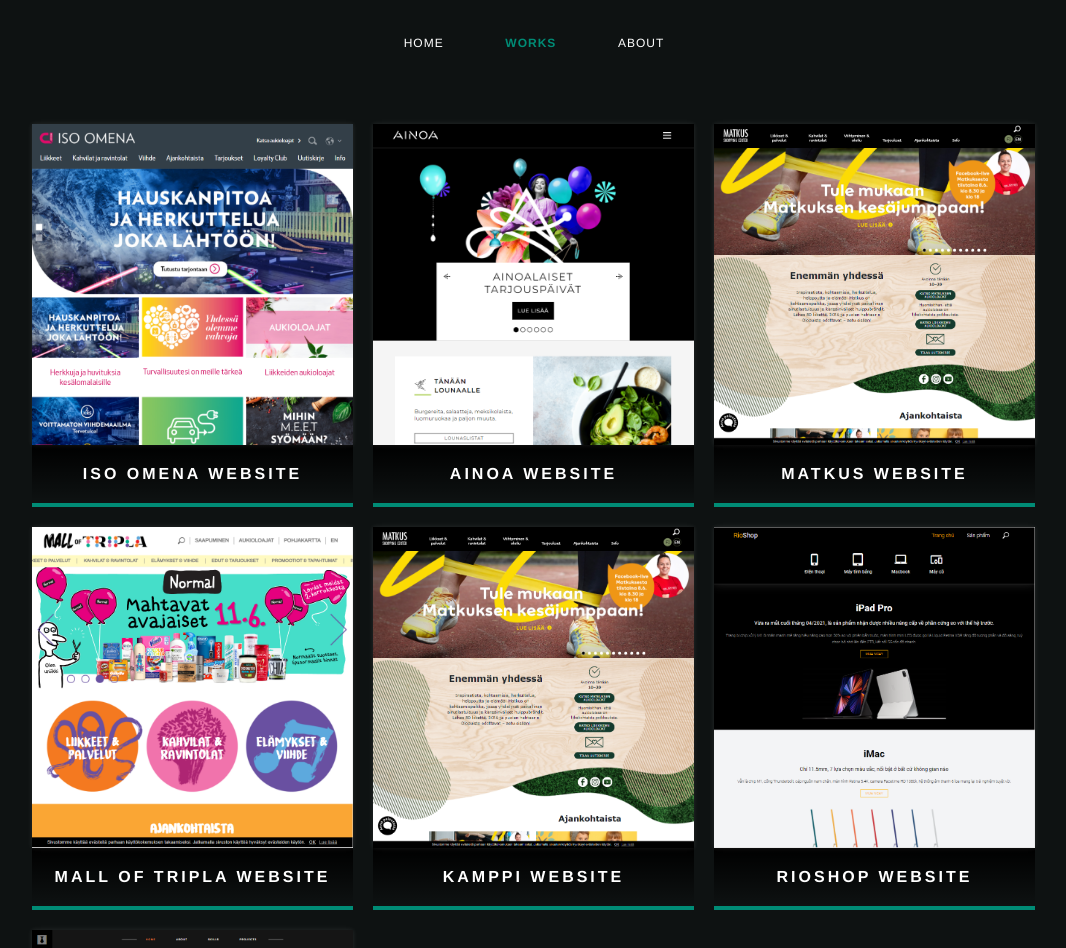
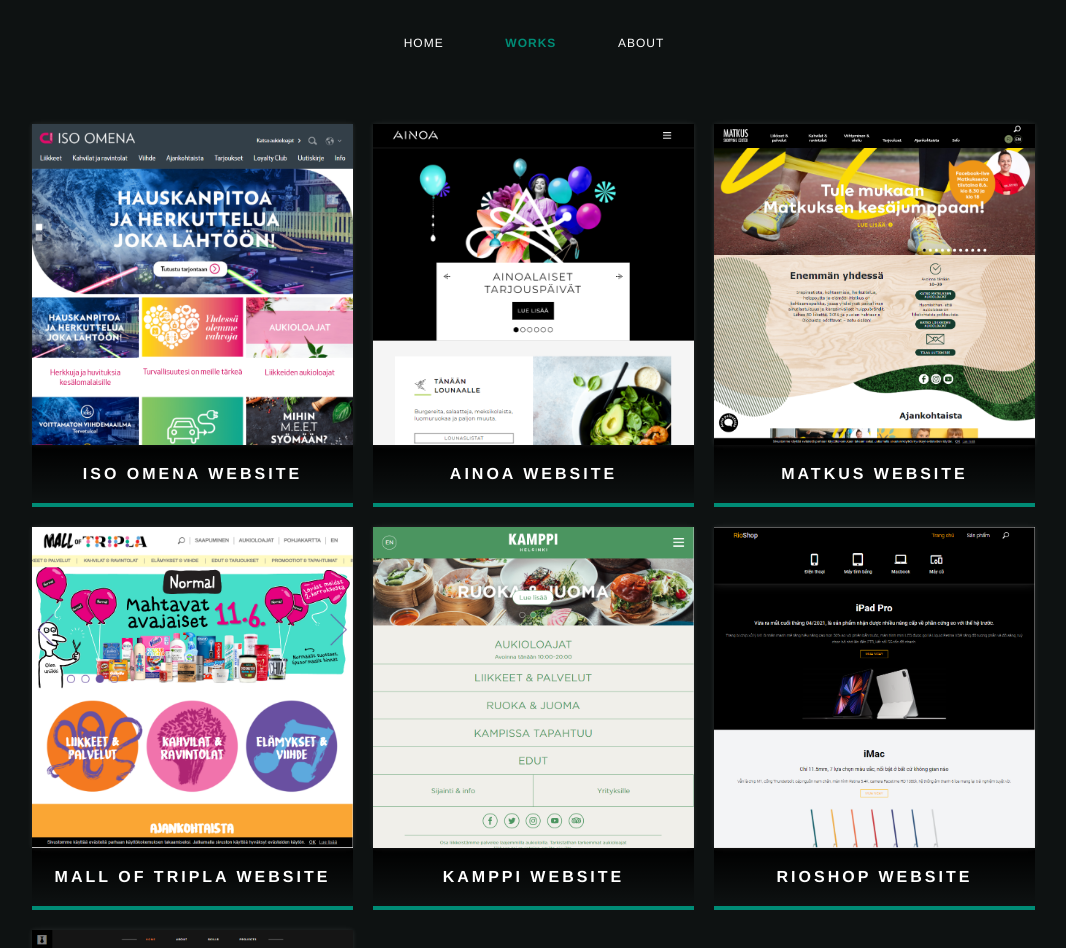
Before and after one commit to TuanDoan2193/dev-portfolio, a Vue app: page /works in a window 1280 px wide. Shown: the top 948 px of the page, without its empty margins (106-1172 px from the left). Built offline with nearby package versions, Linux system fonts and the light colour scheme; a web font is replaced by a local one.

Commit message:
Update image for Kamppi project

```diff
--- a/src/views/Works.vue
+++ b/src/views/Works.vue
@@ -65,7 +65,7 @@
       },
       {
         title: "Kamppi website",
-        imgUrl: "matkus.png",
+        imgUrl: "kamppi.png",
         siteUrl: "https://kamppi.fi/",
         sourceCodeUrl: "",
       },
```
